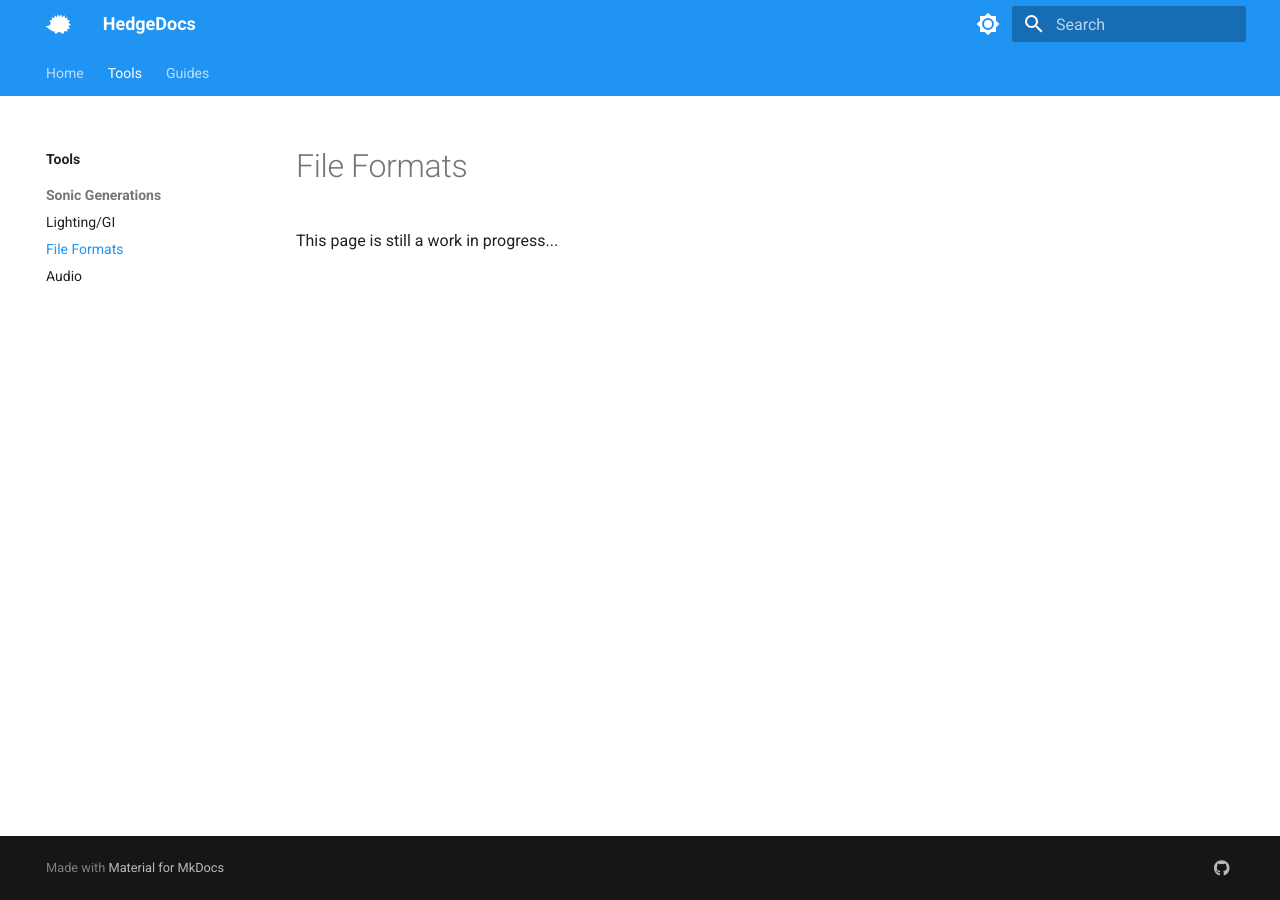
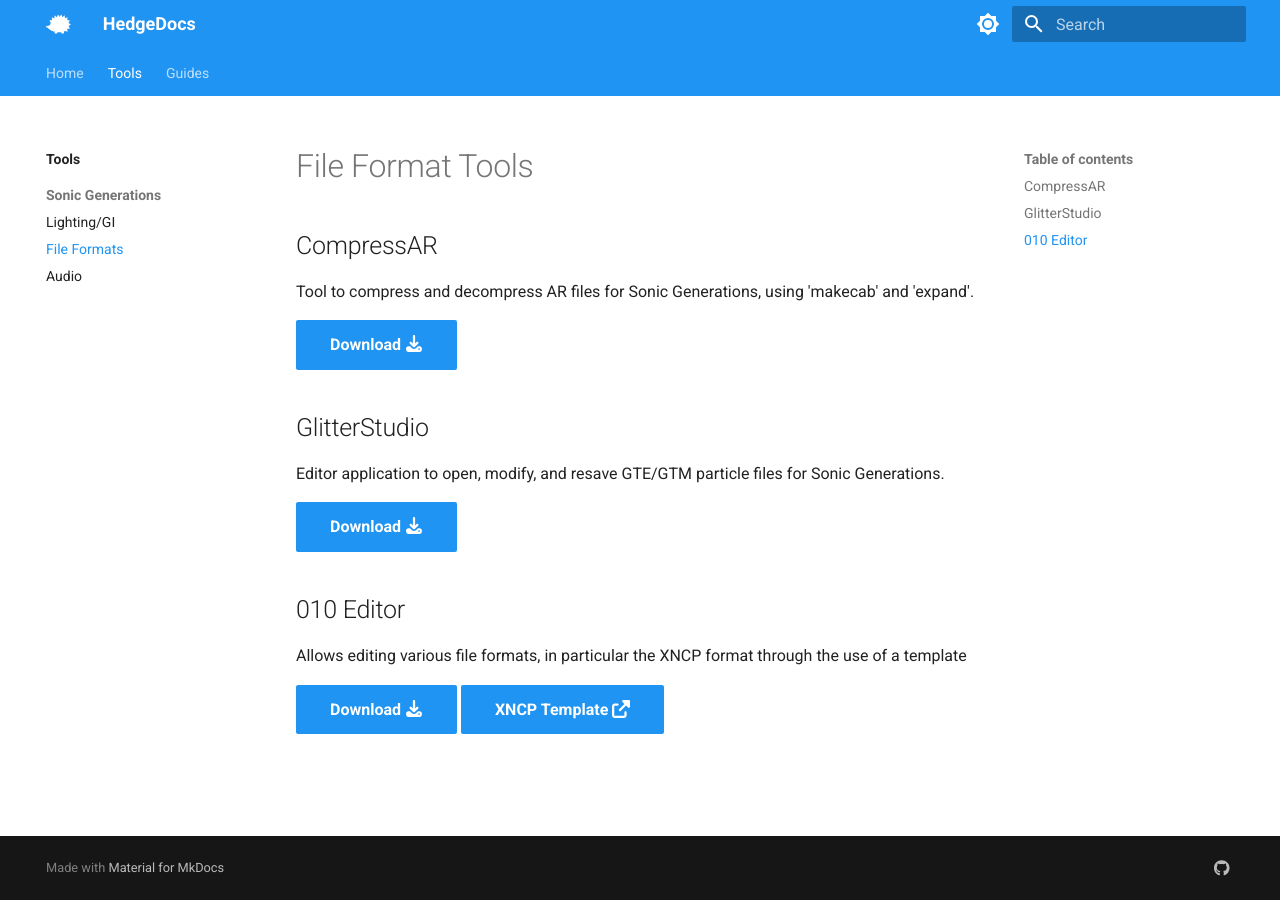
Before and after one commit to HedgeDocs/HedgeDocs.github.io, an MkDocs documentation site: the page built from docs/tools/blueblur/files.md, in a window 1280 px wide. Built offline with MkDocs 1.6.1 and Material for MkDocs 9.7.7, drawn with Linux system fonts in a browser that asks for light colours.

Commit message:
Added GLvl guides and some tools

```diff
--- a/docs/tools/blueblur/files.md
+++ b/docs/tools/blueblur/files.md
@@ -1 +1,17 @@
-This page is still a work in progress...
+# File Format Tools
+
+## CompressAR
+Tool to compress and decompress AR files for Sonic Generations, using 'makecab' and 'expand'.
+
+[Download :fontawesome-solid-download:](https://github.com/PTKickass/CompressAR/releases){ .md-button .md-button--primary target="_blank"}
+
+## GlitterStudio
+Editor application to open, modify, and resave GTE/GTM particle files for Sonic Generations.
+
+[Download :fontawesome-solid-download:](https://github.com/crash5band/Glitter/releases){ .md-button .md-button--primary target="_blank"}
+
+## 010 Editor
+Allows editing various file formats, in particular the XNCP format through the use of a template
+
+[Download :fontawesome-solid-download:](https://www.sweetscape.com/010editor/){ .md-button .md-button--primary target="_blank"}
+[XNCP Template :fontawesome-solid-external-link-alt:](https://github.com/tge-was-taken/010-Editor-Templates/blob/master/templates/sonic_xncp_yncp.bt){ .md-button .md-button--primary target="_blank"}
--- a/mkdocs.yml
+++ b/mkdocs.yml
@@ -13,16 +13,14 @@
     - guides/index.md
     - Sonic Generations:
       - Lighting/GI:
-        - guides/blueblur/lighting/index.md
         - Example Guide: guides/blueblur/lighting/example.md
       - File Formats:
-        - guides/blueblur/files/index.md
         - XNCP Animations: guides/blueblur/files/xncp_anims.md
       - Audio:
-        - guides/blueblur/audio/index.md
         - Example Guide: guides/blueblur/audio/example.md
+      - Level Editing:
+        - Sonic GLvl: guides/blueblur/levels/glvl.md
       - Misc:
-        - guides/blueblur/misc/index.md
         - Example Guide: guides/blueblur/misc/example.md
 markdown_extensions:
   - abbr
@@ -61,7 +59,6 @@
     - navigation.tabs
     - navigation.indexes
     - navigation.sections
-    - navigation.expand
   palette:
     - media: "(prefers-color-scheme: dark)"
       scheme: slate
```
Also changed, not shown: docs/guides/blueblur/levels/glvl.md (added, +7 -0 lines), docs/tools/blueblur/lighting.md (+3 -7 lines).
